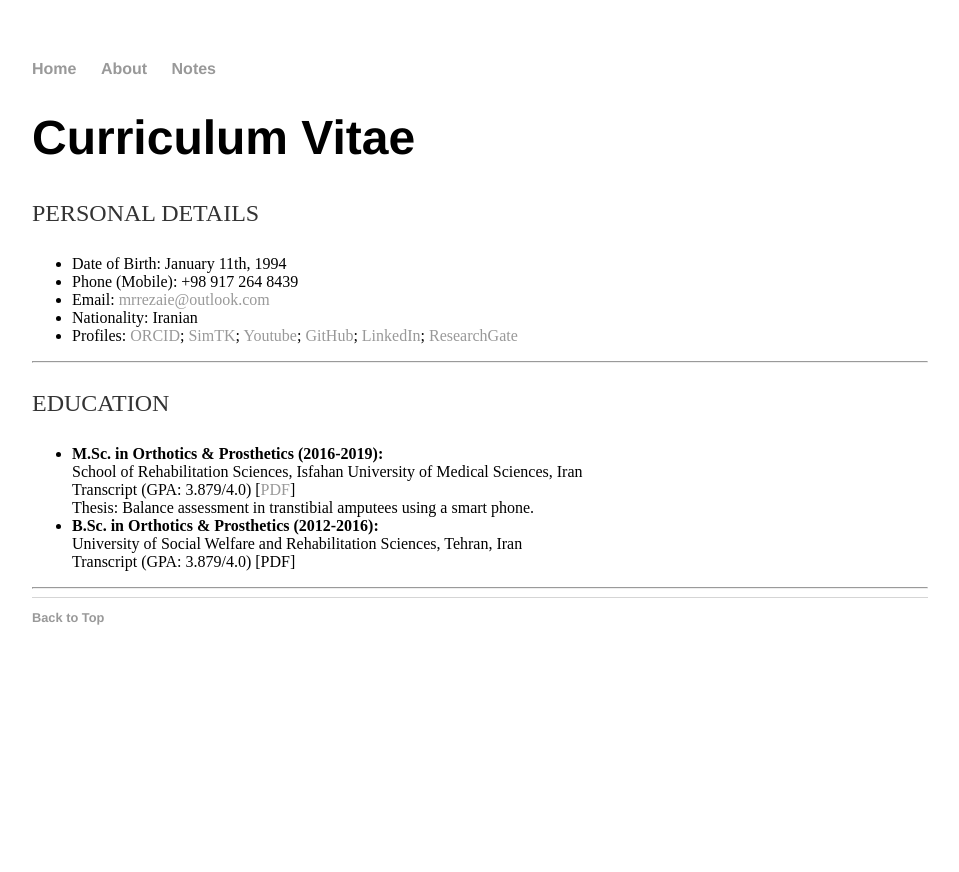
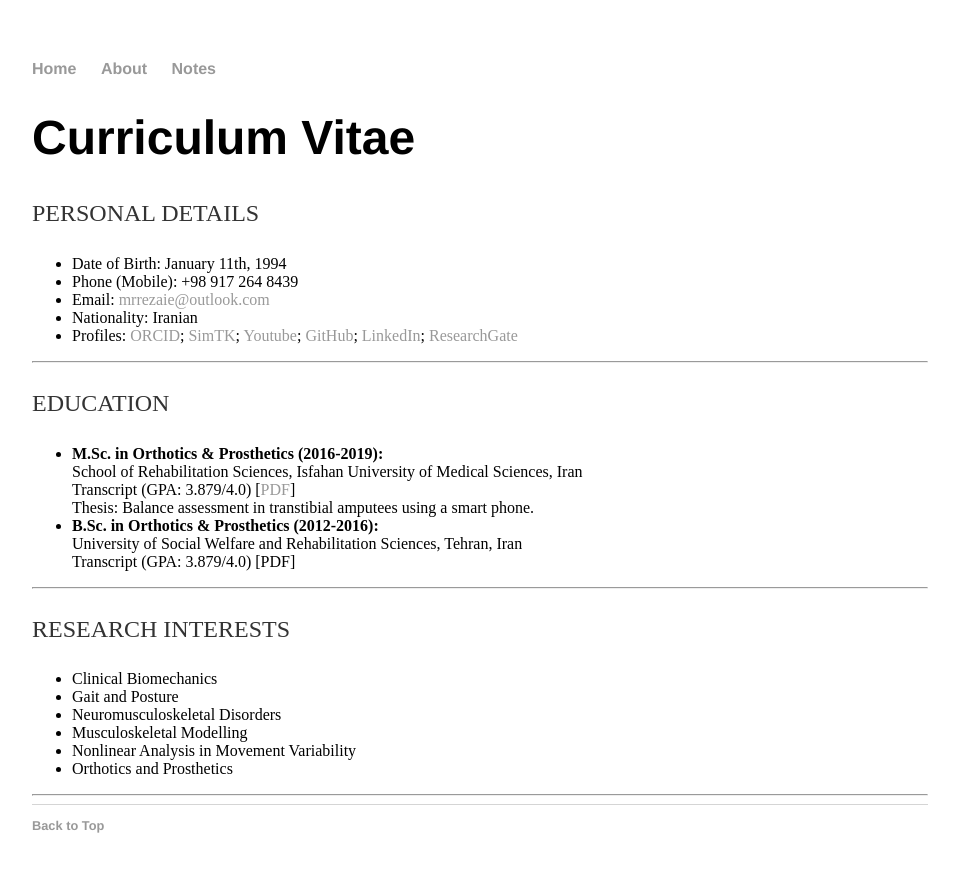
Before and after one commit to mrrezaie/mrrezaie.github.io, a Jekyll site: the page built from about/cv.html, in a window 1280 px wide. Shown: the top 872 px of the page, without its empty margins (160-1119 px from the left). Built offline with Jekyll 4.4.1, drawn with Linux system fonts in a browser that asks for light colours.

Commit message:
Update cv.html

```diff
--- a/about/cv.html
+++ b/about/cv.html
@@ -22,6 +22,7 @@ title: CV
 	</ul>
 	<hr>
 
+
 	<p>EDUCATION</p>
 	<ul>
 		<li><b>M.Sc. in Orthotics & Prosthetics (2016-2019):</b>
@@ -36,6 +37,18 @@ title: CV
 	<hr>
 
 
+	<p>RESEARCH INTERESTS</p>
+	<ul>
+		<li>Clinical Biomechanics</li>
+		<li>Gait and Posture</li>
+		<li>Neuromusculoskeletal Disorders</li>
+		<li>Musculoskeletal Modelling</li>
+		<li>Nonlinear Analysis in Movement Variability</li>
+		<li>Orthotics and Prosthetics</li>
+	</ul>
+	<hr>
+
+
 
 
 
```
